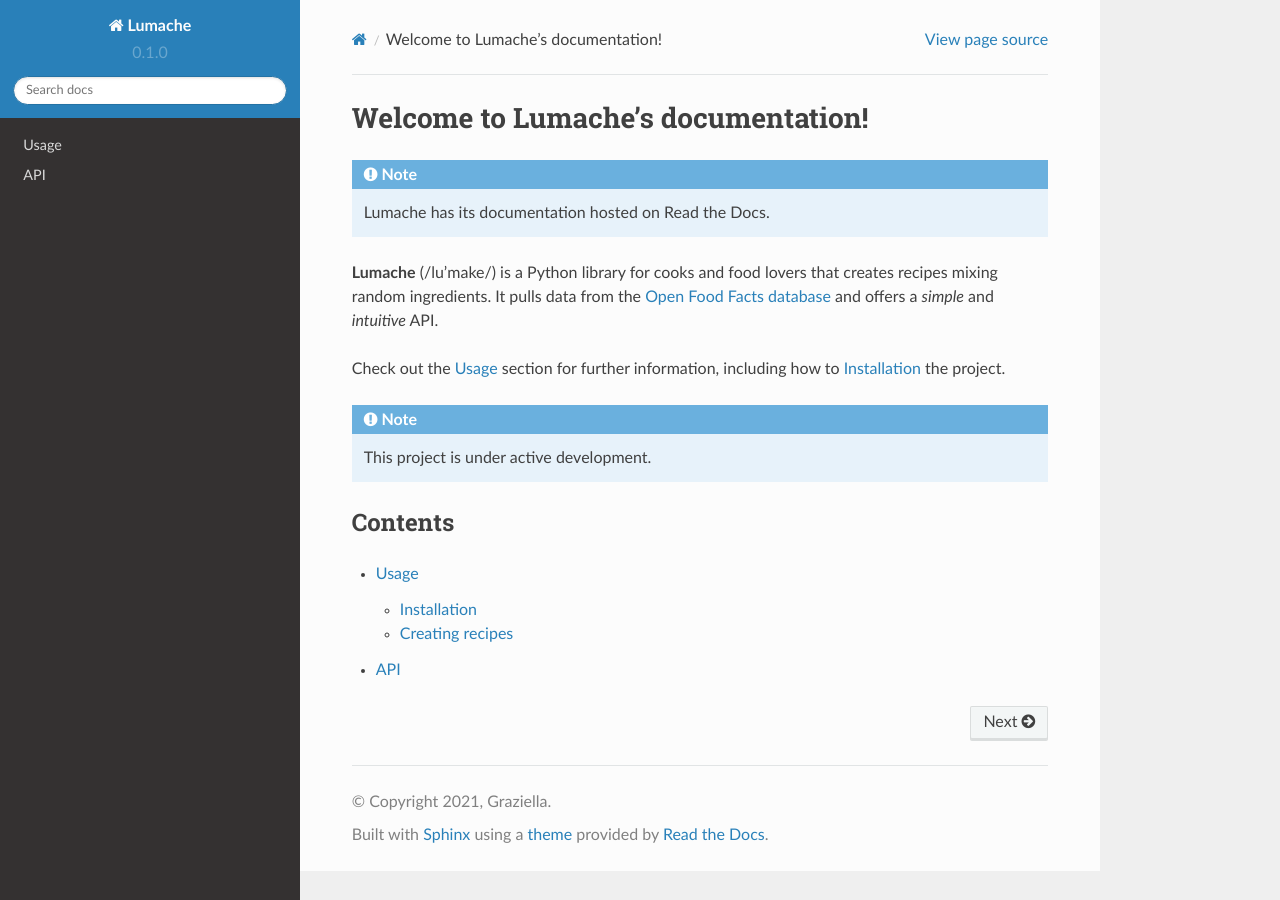
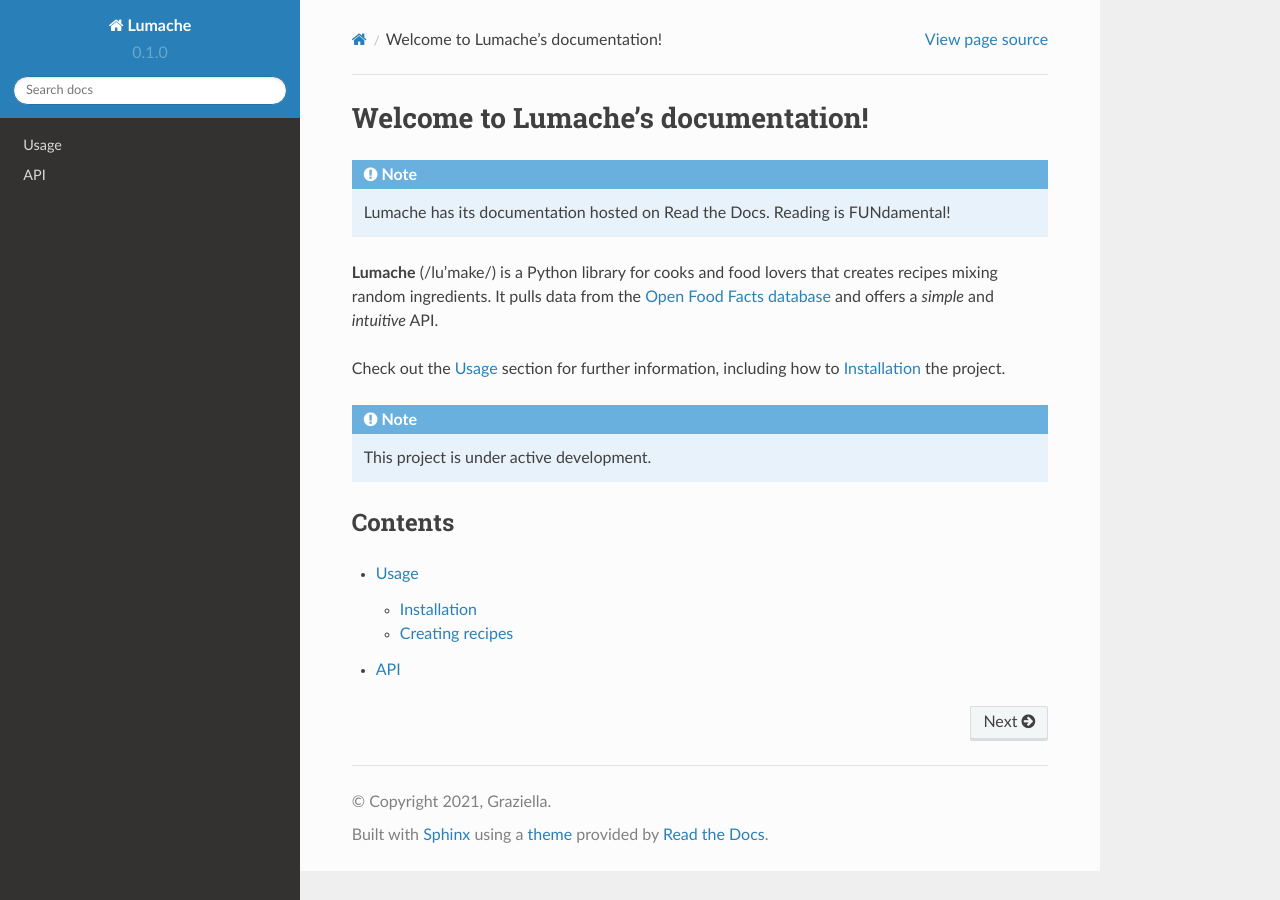
Before and after one commit to pabranch/rtd-tutorial, a Sphinx documentation site: the page built from docs/source/index.rst, in a window 1280 px wide. Built offline with Sphinx 7.4.7 and the Read the Docs theme 2.0.0, drawn with Linux system fonts in a browser that asks for light colours.

Commit message:
Add inspiration
Always read the instructions fully.

```diff
--- a/docs/source/index.rst
+++ b/docs/source/index.rst
@@ -3,7 +3,7 @@ Welcome to Lumache's documentation!
 
 .. note::
 
-   Lumache has its documentation hosted on Read the Docs.
+   Lumache has its documentation hosted on Read the Docs. Reading is FUNdamental!
 
 **Lumache** (/lu'make/) is a Python library for cooks and food lovers
 that creates recipes mixing random ingredients.
```
